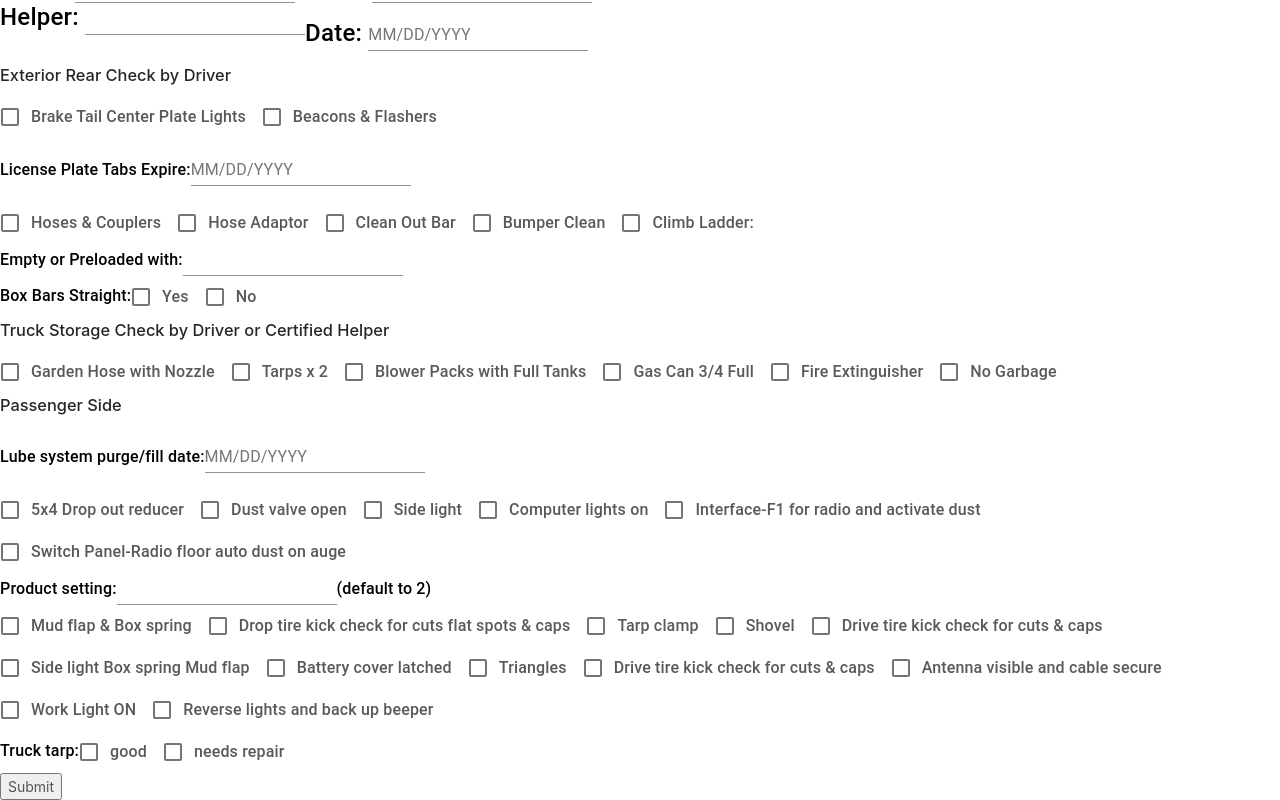
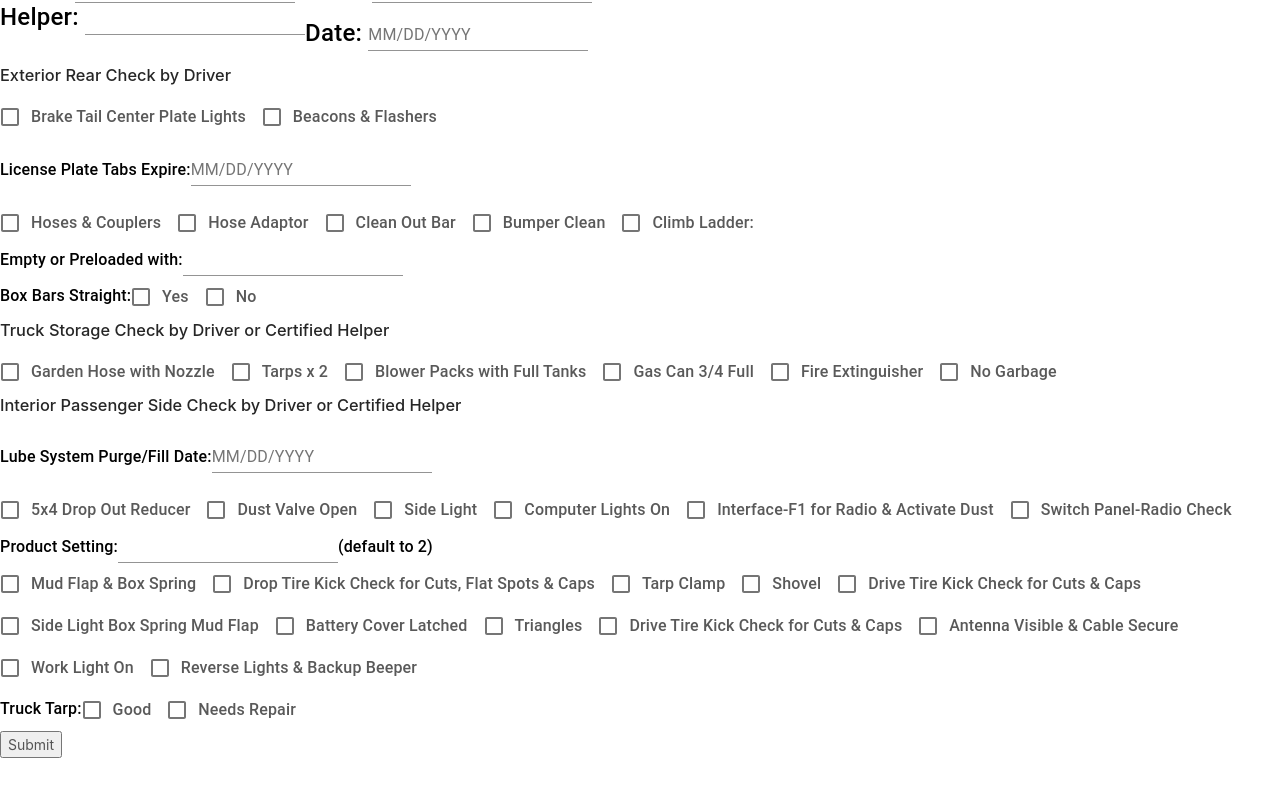
Before and after one commit to alexcravalho/GreenPDFInternal, a React app: page / in a window 1280 px wide. Shown: the part 1715-2515 px from the top of the page. After the commit the page ends 2473 px from the top, so only its background shows below. Built offline with nearby package versions, Linux system fonts and the light colour scheme; the HTML template or start-up script is replaced by a standard one.

Commit message:
edited text in PassengerSide

```diff
--- a/client/src/components/PassengerSide.tsx
+++ b/client/src/components/PassengerSide.tsx
@@ -21,44 +21,44 @@ export class PassengerSide extends Component<PassengerSideProps, PassengerSideSt
 
     this.state = {
       labels1: [
-        "5x4 Drop out reducer",
-        "Dust valve open",
-        "Side light",
-        "Computer lights on",
-        "Interface-F1 for radio and activate dust",
-        "Switch Panel-Radio floor auto dust on auge"
+        "5x4 Drop Out Reducer",
+        "Dust Valve Open",
+        "Side Light",
+        "Computer Lights On",
+        "Interface-F1 for Radio & Activate Dust",
+        "Switch Panel-Radio Check"
       ],
       labels2: [
-        "Mud flap & Box spring",
-        "Drop tire kick check for cuts flat spots & caps",
-        "Tarp clamp",
+        "Mud Flap & Box Spring",
+        "Drop Tire Kick Check for Cuts, Flat Spots & Caps",
+        "Tarp Clamp",
         "Shovel",
-        "Drive tire kick check for cuts & caps",
-        "Side light Box spring Mud flap",
-        "Battery cover latched",
+        "Drive Tire Kick Check for Cuts & Caps",
+        "Side Light Box Spring Mud Flap",
+        "Battery Cover Latched",
         "Triangles",
-        "Drive tire kick check for cuts & caps",
-        "Antenna visible and cable secure",
-        "Work Light ON",
-        "Reverse lights and back up beeper"
+        "Drive Tire Kick Check for Cuts & Caps",
+        "Antenna Visible & Cable Secure",
+        "Work Light On",
+        "Reverse Lights & Backup Beeper"
       ],
-      options: ["good", "needs repair"]
+      options: ["Good", "Needs Repair"]
     }
   }
 
   render() {
     return (
       <div className="passenger-side">
-        <h3>Passenger Side</h3>
+        <h3>Interior Passenger Side Check by Driver or Certified Helper</h3>
         <FormGroup row>
-          <FormLabel className="label" style={{color: 'black', lineHeight: '4', fontWeight:500}}>Lube system purge/fill date: </FormLabel>
+          <FormLabel className="label" style={{color: 'black', lineHeight: '4', fontWeight:500}}>Lube System Purge/Fill Date: </FormLabel>
           <TextField className="lube" label="MM/DD/YYYY" value={this.props.lube} onChange={(event: React.ChangeEvent<HTMLInputElement>)=> {this.props.appStateChange(event, 'lube')}} />
         </FormGroup>
         {this.state.labels1.map((label, idx) => (
           <LabledCheckbox key={idx} idx={idx} label={label} text="" appStateHandleCheck={this.props.appStateHandleCheck}/>
         ))}
         <FormGroup row>
-          <FormLabel className="label" style={{color: 'black', lineHeight: '2', fontWeight:500}}>Product setting: </FormLabel>
+          <FormLabel className="label" style={{color: 'black', lineHeight: '2', fontWeight:500}}>Product Setting: </FormLabel>
           <TextField className="product" value={this.props.product} onChange={(event: React.ChangeEvent<HTMLInputElement>)=> {this.props.appStateChange(event, 'product')}} />
           <FormLabel className="default-two" style={{color: 'black', lineHeight: '2', fontWeight:500}}>(default to 2)</FormLabel>
         </FormGroup>
@@ -66,7 +66,7 @@ export class PassengerSide extends Component<PassengerSideProps, PassengerSideSt
           <LabledCheckbox key={idx} idx={idx} label={label} text="" appStateHandleCheck={this.props.appStateHandleCheck}/>
         ))}
         <FormGroup row>
-          <FormLabel className="label" style={{color: 'black', lineHeight: '2.5', fontWeight:500}}>Truck tarp: </FormLabel>
+          <FormLabel className="label" style={{color: 'black', lineHeight: '2.5', fontWeight:500}}>Truck Tarp: </FormLabel>
           {this.state.options.map((option, idx) => (
             <LabledCheckbox key={idx} idx={idx} label={option} text="Truck tarp" appStateHandleCheck={this.props.appStateHandleCheck}/>
           ))}
```
